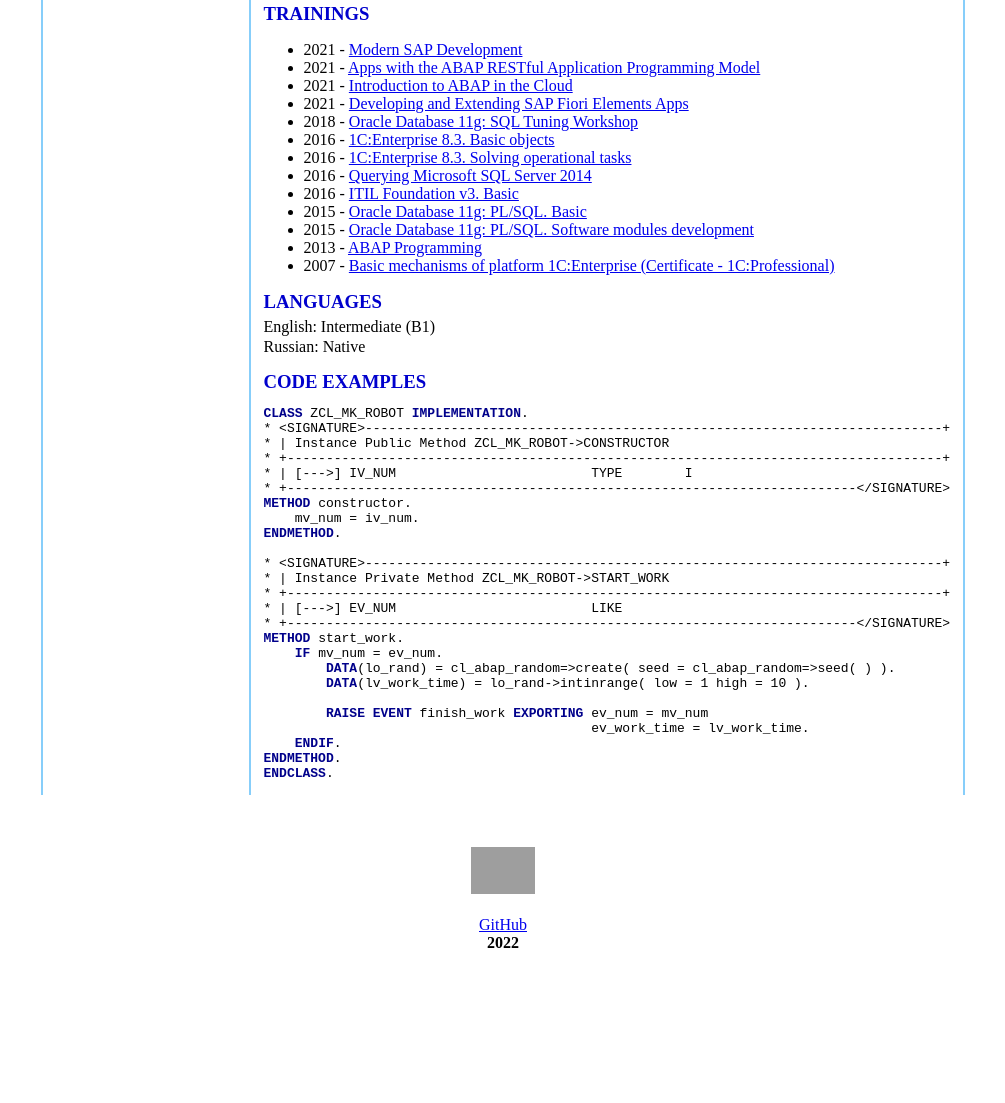
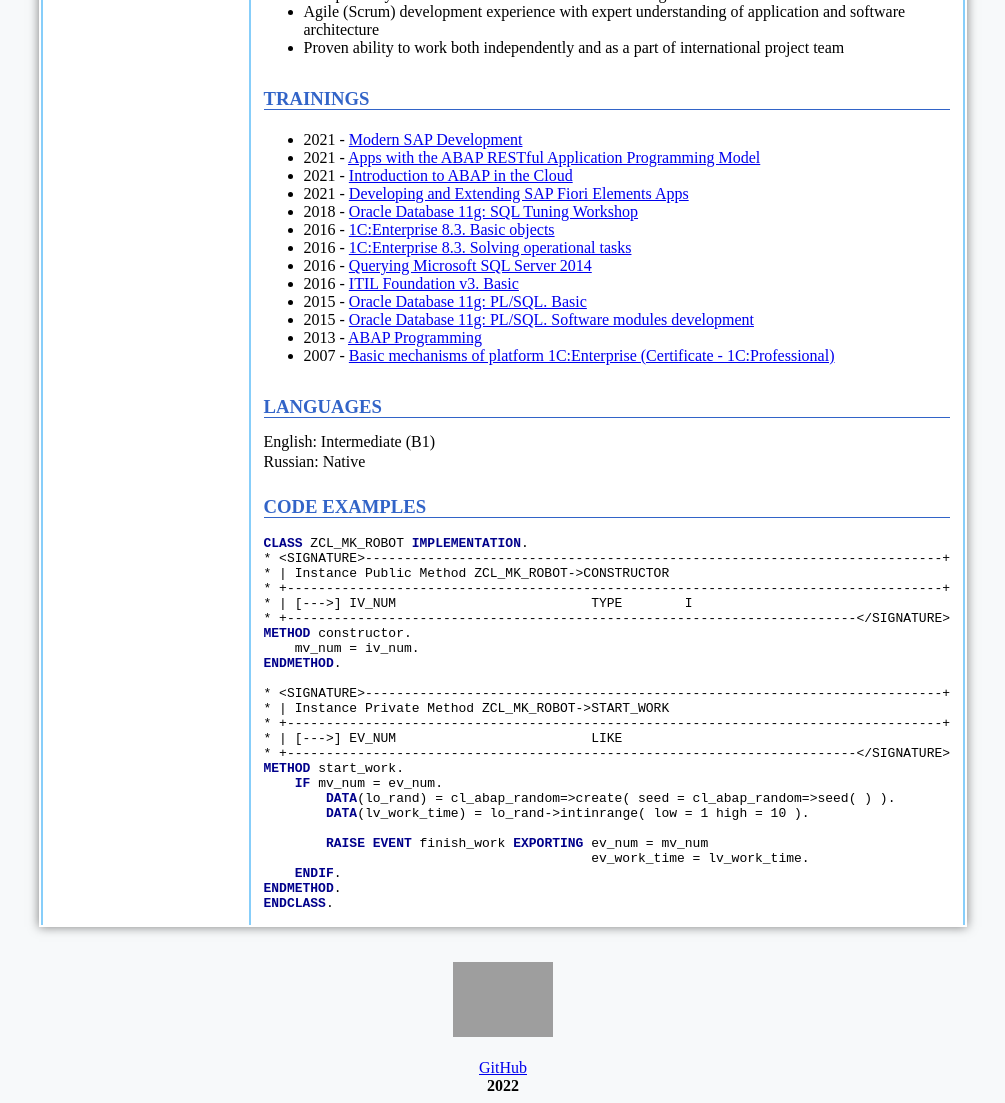
Before and after one commit to Mikalai-Kazlou/rsschool-cv, a plain HTML site: page index.html in a window 1280 px wide. Shown: the part 1080-2183 px from the top of the page, without its empty margins (137-1142 px from the left). Before the commit the page ends 2040 px from the top, so only its background shows below. Drawn offline with Linux system fonts and the light colour scheme; grey boxes are pictures that could not be loaded.

Commit message:
fix: bug fixing

```diff
--- a/index.html
+++ b/index.html
@@ -127,8 +127,10 @@
                     </section>
                     <section class="section">
                         <h3 class="section-header">LANGUAGES</h3>
-                        <p class="paragraph-standart">English: Intermediate (B1)</p>
-                        <p class="paragraph-standart">Russian: Native</p>
+                        <div class="languages-container">
+                            <p class="paragraph-standart">English: Intermediate (B1)</p>
+                            <p class="paragraph-standart">Russian: Native</p>
+                        </div>
                     </section>
                     <section class="section">
                         <h3 class="section-header">CODE EXAMPLES</h3>
@@ -165,9 +167,11 @@
     </main>
 
     <footer>
-        <a href="https://rs.school/js/"><img src="https://rs.school/images/rs_school_js.svg" alt="RS School logo"
-                width="5%"></a>
-        <br><br>
+        <div>
+            <a href="https://rs.school/js/"><img class="rsschool-logo" src="https://rs.school/images/rs_school_js.svg"
+                    alt="RS School logo"></a>
+        </div>
+        <br>
         <a href="https://github.com/mikalai-kazlou">GitHub</a>
         <br>
         <b>2022</b>
--- a/style.css
+++ b/style.css
@@ -1,12 +1,19 @@
+body {
+    background: #f7f9fa;
+}
+
 .main-table {
     width: 50%;
     margin-right: auto;
-    margin-bottom: 50px;
+    margin-bottom: 35px;
     margin-left: auto;
 
     background-image: url("images/background.jpg");
     background-repeat: no-repeat;
     background-size: 100%;
+    background-color: white;
+
+    box-shadow: 0 0 10px rgba(0, 0, 0, 0.5);
 }
 
 .main-table-left {
@@ -27,10 +34,26 @@
 }
 
 .section-header {
+    position: relative;
+    display: inline-block;
+
+    width: 100%;
     margin-top: 15px;
     margin-bottom: 5px;
 
-    color: mediumblue;
+    color: #3264c8;
+}
+
+.section-header::after {
+    content: "";
+
+    position: absolute;
+    height: 1px;
+    right: 0;
+    bottom: 0;
+    left: 0;
+
+    background: #3264c8;
 }
 
 .photo {
@@ -73,11 +96,23 @@
     margin-bottom: 2px;
 }
 
+.languages-container {
+    margin-top: 10px;
+}
+
 .abap-reserved-word {
     font-weight: bold;
     color: darkblue;
 }
 
 footer {
+    width: 870px;
+    margin-right: auto;
+    margin-left: auto;
+
     text-align: center;
 }
+
+.rsschool-logo {
+    width: 100px;
+}
```
